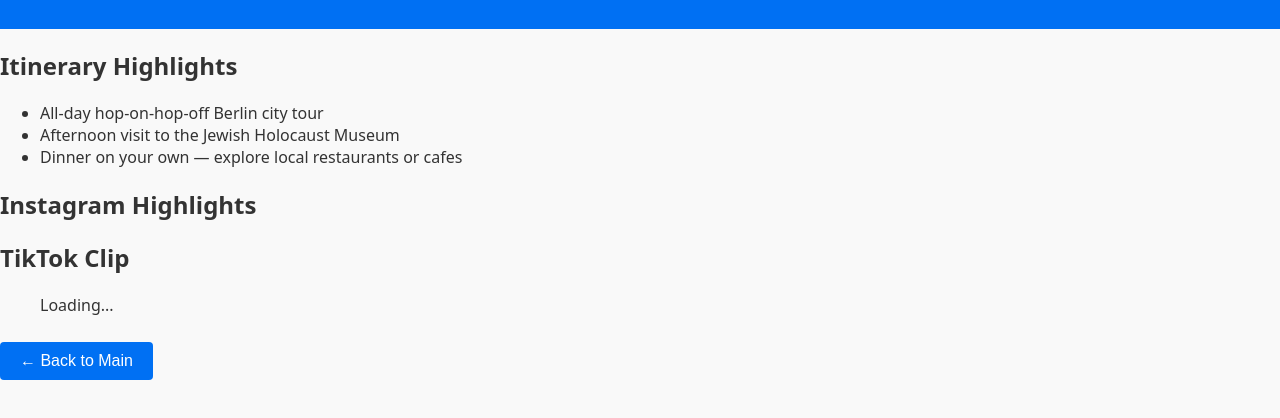
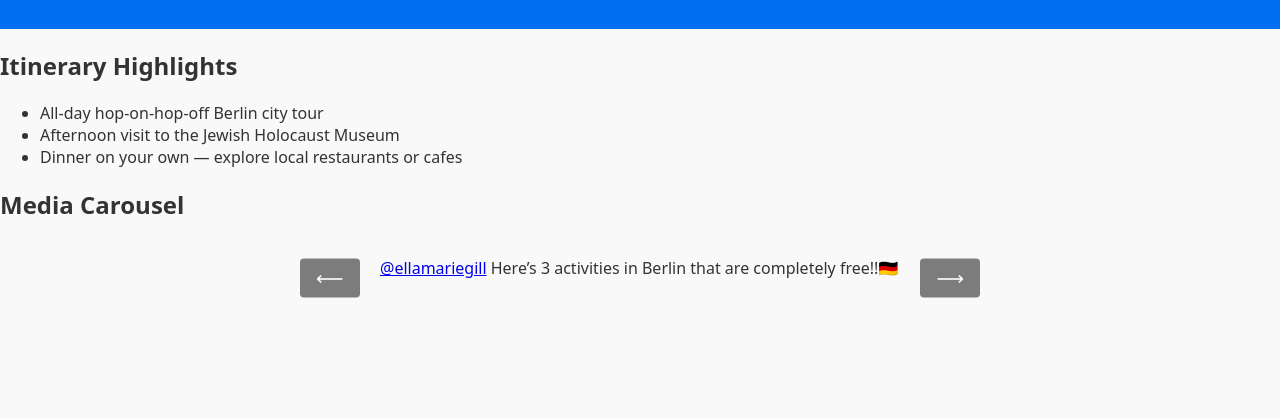
Before and after one commit to Schlabach/eurwen, a plain HTML site: page days/jun29.html in a window 1280 px wide. Shown: the part 218-636 px from the top of the page. Drawn offline with Linux system fonts and the light colour scheme; a script that the page names is missing.

Commit message:
Added vid to 29th

```diff
--- a/days/jun29.html
+++ b/days/jun29.html
@@ -1,4 +1,3 @@
-<!-- jun29.html -->
 <!DOCTYPE html>
 <html lang="en">
   <head>
@@ -31,27 +30,55 @@
       </section>
 
       <section>
-        <h2>Instagram Highlights</h2>
-        <blockquote
-          class="instagram-media"
-          data-instgrm-permalink="https://www.instagram.com/p/YourInstagramPost/"
-          data-instgrm-version="14"
-        ></blockquote>
-      </section>
-
-      <section>
-        <h2>TikTok Clip</h2>
+        <h2>Media Carousel</h2>
+        <div class="carousel-container">
+          <div class="carousel" id="carousel">
+            <div class="carousel-slide active">
               <blockquote
                 class="tiktok-embed"
-          cite="https://www.tiktok.com/@youraccount/video/YourVideoID"
-          data-video-id="YourVideoID"
+                cite="https://www.tiktok.com/@ellamariegill/video/7203046423506488582"
+                data-video-id="7203046423506488582"
                 style="max-width: 605px; min-width: 325px"
               >
-          <section>Loading...</section>
+                <section>
+                  <a
+                    target="_blank"
+                    title="@ellamariegill"
+                    href="https://www.tiktok.com/@ellamariegill?refer=embed"
+                    >@ellamariegill</a
+                  >
+                  Here’s 3 activities in Berlin that are completely free!!🇩🇪
+                </section>
               </blockquote>
+              <script async src="https://www.tiktok.com/embed.js"></script>
+            </div>
+
+            <div class="carousel-slide">
+              <blockquote
+                class="tiktok-embed"
+                cite="https://www.tiktok.com/@knivestomeetyoulondon/video/7245347260177960219"
+                data-video-id="7245347260177960219"
+                style="max-width: 605px; min-width: 325px"
+              >
+                <section>
+                  <a
+                    target="_blank"
+                    title="@knivestomeetyoulondon"
+                    href="https://www.tiktok.com/@knivestomeetyoulondon?refer=embed"
+                    >@knivestomeetyoulondon</a
+                  >
+                  Use this food guide for your next trip to Berlin! 🇩🇪
                 </section>
+              </blockquote>
+            </div>
 
-      <button onclick="goBack()">← Back to Main</button>
+            <!-- Add more carousel-slide blocks here -->
+          </div>
+
+          <button class="carousel-button prev" onclick="prevSlide()">⟵</button>
+          <button class="carousel-button next" onclick="nextSlide()">⟶</button>
+        </div>
+      </section>
     </main>
 
     <script async src="//www.instagram.com/embed.js"></script>
--- a/script.js
+++ b/script.js
@@ -10,3 +10,33 @@ function goTo(page) {
 function goTo(page) {
   window.location.href = page;
 }
+let currentSlide = 0;
+
+function showSlide(index) {
+  const slides = document.querySelectorAll(".carousel-slide");
+  if (!slides.length) return;
+
+  slides.forEach((slide, i) => {
+    slide.classList.toggle("active", i === index);
+  });
+}
+
+function nextSlide() {
+  const slides = document.querySelectorAll(".carousel-slide");
+  if (!slides.length) return;
+
+  currentSlide = (currentSlide + 1) % slides.length;
+  showSlide(currentSlide);
+}
+
+function prevSlide() {
+  const slides = document.querySelectorAll(".carousel-slide");
+  if (!slides.length) return;
+
+  currentSlide = (currentSlide - 1 + slides.length) % slides.length;
+  showSlide(currentSlide);
+}
+
+document.addEventListener("DOMContentLoaded", () => {
+  showSlide(currentSlide);
+});
--- a/styles.css
+++ b/styles.css
@@ -154,3 +154,52 @@ header {
 .nav-buttons button:hover {
   background: #0059c1;
 }
+
+.carousel-container {
+  position: relative;
+  max-width: 600px;
+  margin: 0 auto;
+}
+
+.carousel {
+  overflow: hidden;
+  position: relative;
+}
+
+.carousel-slide {
+  display: none;
+}
+
+.carousel-slide.active {
+  display: block;
+}
+
+.carousel-button {
+  position: absolute;
+  top: 50%;
+  transform: translateY(-50%);
+  background-color: rgba(0, 0, 0, 0.5);
+  color: white;
+  border: none;
+  padding: 0.5rem 1rem;
+  cursor: pointer;
+  font-size: 1.2rem;
+}
+
+.carousel-button.prev {
+  left: -2.5rem;
+}
+
+.carousel-button.next {
+  right: -2.5rem;
+}
+
+@media (max-width: 700px) {
+  .carousel-button.prev {
+    left: -1.5rem;
+  }
+
+  .carousel-button.next {
+    right: -1.5rem;
+  }
+}
```
Lines whose indentation alone changed are shown as unchanged.
